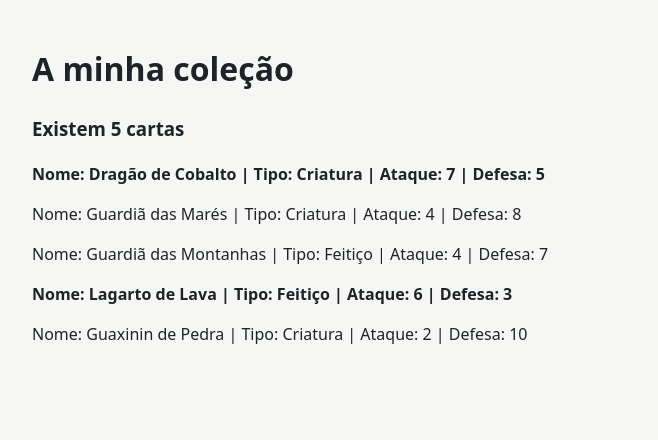
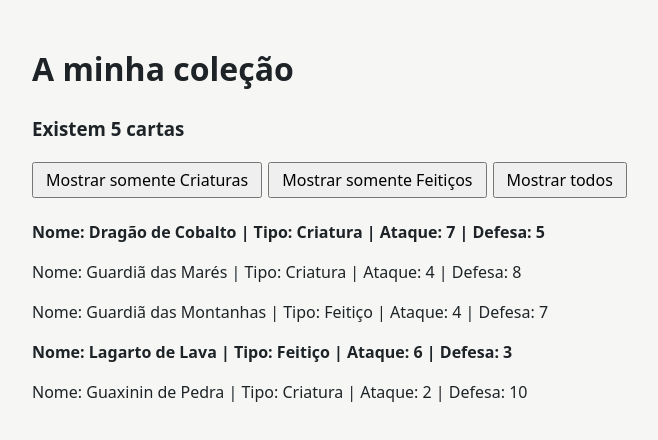
Before and after one commit to alcides-alipio/ficha2-alcidesalipio, a React (Vite) app in the folder client/: page / in a window 1280 px wide. Shown: the top 440 px of the page, without its empty margins (288-946 px from the left). Built offline with nearby package versions, Linux system fonts and the light colour scheme.

Commit message:
feat: add cards filter

```diff
--- a/client/src/App.jsx
+++ b/client/src/App.jsx
@@ -10,6 +10,7 @@
 //
 // Tarefa 1: substitui este array vazio pelo array cards do teu server
 
+import { useState } from "react";
 import Card from "./Card";
 
 // (o que fizeste na aula 2).
@@ -27,19 +28,32 @@ const cards = [
 ]
 
 function App() {
+  const [filter, setFilter] = useState(null)
+
   return (
     <main>
       <h1>A minha coleção</h1>
       <h3>Existem {cards.length} cartas</h3>
 
-      {/* {
-        cards.map((value, index) => (
-          <Card key={index} {...value} />
-        ))
-      } */}
+      <button onClick={() => { setFilter(CardTypes.CREATURE) }}>
+        Mostrar somente Criaturas
+      </button>
+
+      <button onClick={() => { setFilter(CardTypes.SPELL) }}>
+        Mostrar somente Feitiços
+      </button>
+
+      <button onClick={() => { setFilter(null) }}>
+        Mostrar todos
+      </button>
 
       {
-        cards.map((value, index) => {
+        cards.filter((value) => {
+          if (filter === null)
+            return true
+
+          return value.type === filter
+        }).map((value, index) => {
           return Card(value, index)
         })
       }
--- a/client/src/Card.jsx
+++ b/client/src/Card.jsx
@@ -17,7 +17,7 @@ function Card({ name, type, attack, defense }, key) {
     </p>
 
     if (attack >= 6)
-        return <strong>{jsx}</strong>
+        return <strong key={key}>{jsx}</strong>
 
     return jsx
 }
```
